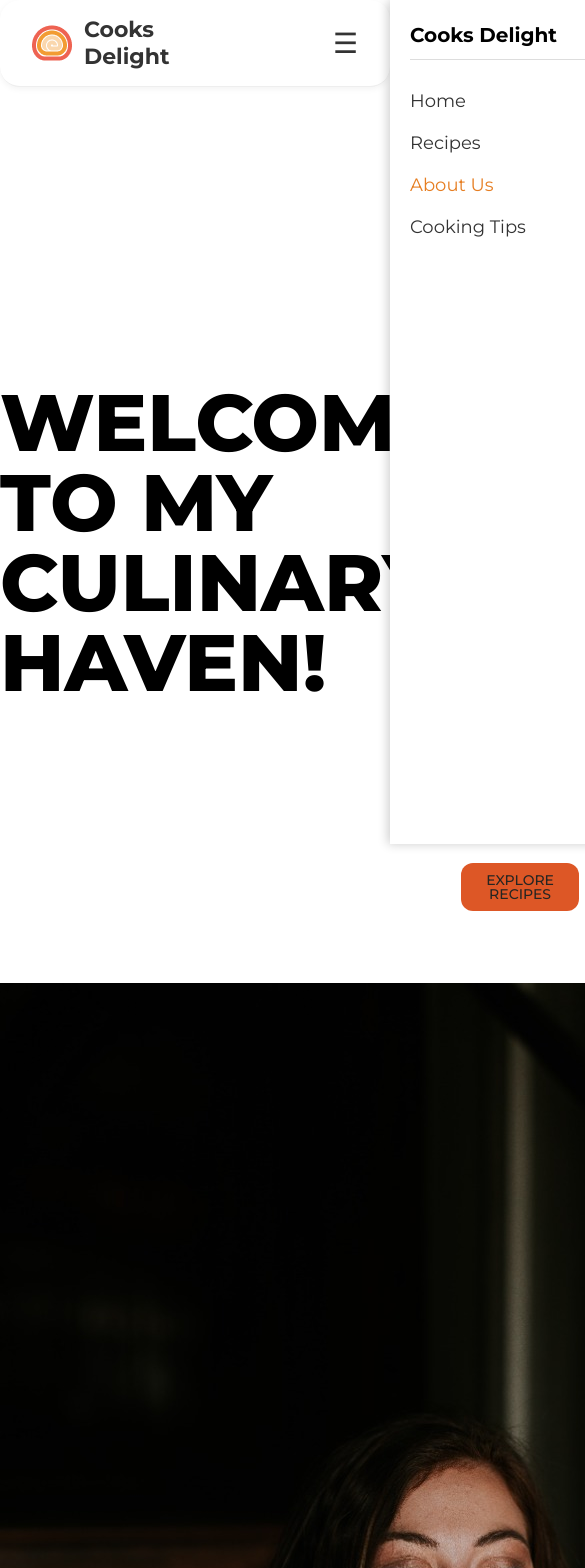
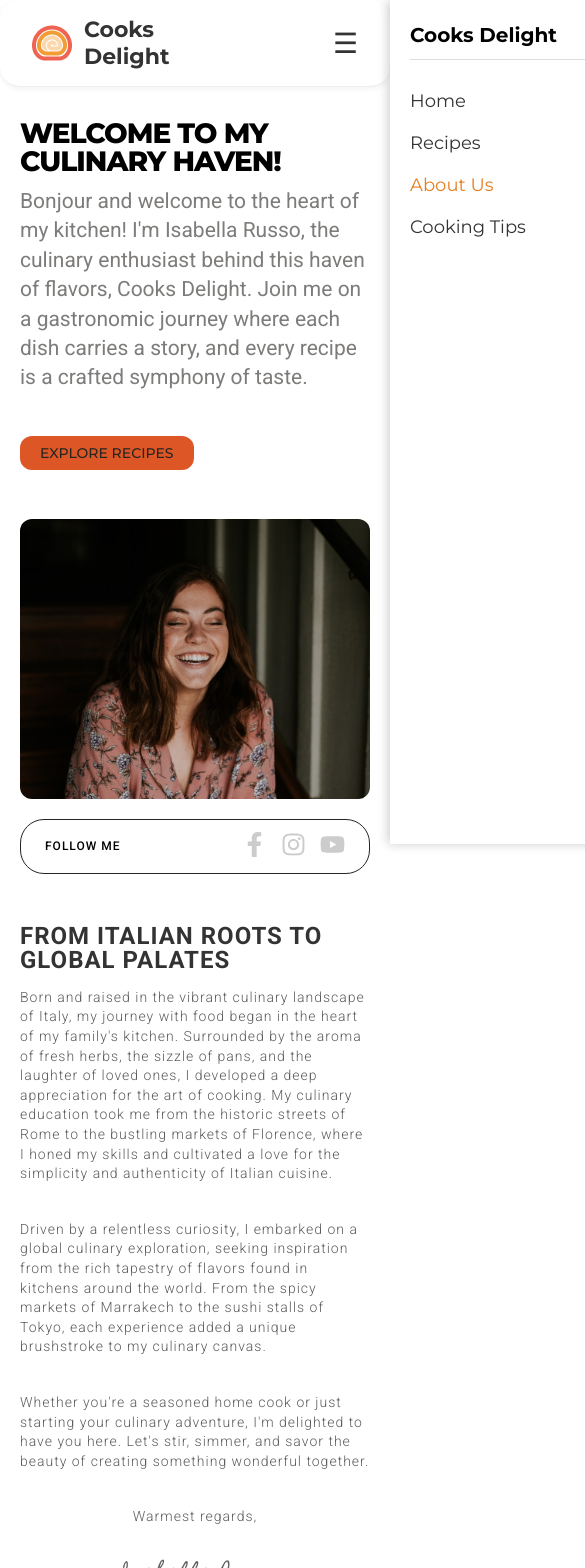
Before and after one commit to Narekharutyunyan020/Recepes, a React (Vite) app: page /about in a window 390 px wide. Shown: the top 1568 px of the page, 585 px wide, since content can reach past the window. Built offline with nearby package versions, Linux system fonts and the light colour scheme; no server answers.

Commit message:
added about

```diff
--- a/index.html
+++ b/index.html
@@ -15,9 +15,13 @@
     <link
       href="https://fonts.googleapis.com/css2?family=Montserrat:ital,wght@0,100..900;1,100..900&display=swap"
       rel="stylesheet"
-    />
+    /><link rel="preconnect" href="https://fonts.googleapis.com">
+<link rel="preconnect" href="https://fonts.gstatic.com" crossorigin>
+<link href="https://fonts.googleapis.com/css2?family=Homemade+Apple&family=Montserrat:ital,wght@0,100..900;1,100..900&display=swap" rel="stylesheet">
     <meta name="viewport" content="width=device-width, initial-scale=1.0, maximum-scale=1.0, user-scalable=no" />
-
+<link rel="preconnect" href="https://fonts.googleapis.com">
+<link rel="preconnect" href="https://fonts.gstatic.com" crossorigin>
+<link href="https://fonts.googleapis.com/css2?family=Homemade+Apple&family=Montserrat:ital,wght@0,100..900;1,100..900&family=Roboto:ital,wght@0,100..900;1,100..900&display=swap" rel="stylesheet">
     <title>Recipes</title>
   </head>
 
--- a/src/pages/AboutUs/AboutUs.jsx
+++ b/src/pages/AboutUs/AboutUs.jsx
@@ -1,6 +1,7 @@
 import s from "./AboutUs.module.scss"
 import RecipeSlider from '../../components/RecipeSlider/RecipeSlider'
 import { getRecipeById, getRecipes } from '../../services/recipes'
+import { FaFacebookF, FaInstagram, FaYoutube, } from 'react-icons/fa';
 import { useEffect, useState } from "react";
 const AboutUs = () => {
 
@@ -16,34 +17,37 @@ const AboutUs = () => {
   }, [])
   return (
     <div>
-      <section className={s.hero}>
+      <section className={`container ${s.hero}`}>
         <h2>Welcome to my Culinary Haven!</h2>
         <div className={s.frame}>
           <p>Bonjour and welcome to the heart of my kitchen! I'm Isabella Russo, the culinary enthusiast behind this haven of flavors, Cooks Delight. Join me on a gastronomic journey where each dish carries a story, and every recipe is a crafted symphony of taste.</p>
           <button>explore recipes</button>
         </div>
       </section>
-      <section className={s.about} >
+      <section className={`container ${s.about}`} >
         <div className={s.biography}>
           <img src="/about/e637b4d0d93b838c110e630a7879786b359769e0.jpg" alt="" />
-          <div>
+          <div className={s.follow}>
             <span>Follow me</span>
-            <a href="insta.com"></a>
-            <a href=""></a>
-            <a href=""></a>
+            <div className={s.rightSection}>
+              <a><FaFacebookF className={s.icon} /></a>
+              <a><FaInstagram className={s.icon} /></a>
+              <a><FaYoutube className={s.icon} /></a>
+            </div>
           </div>
         </div>
         <div className={s.text}>
+          <h4>From Italian Roots to Global Palates</h4>
           <p className={s.desc}>Born and raised in the vibrant culinary landscape of Italy, my journey with food began in the heart of my family's kitchen. Surrounded by the aroma of fresh herbs, the sizzle of pans, and the laughter of loved ones, I developed a deep appreciation for the art of cooking. My culinary education took me from the historic streets of Rome to the bustling markets of Florence, where I honed my skills and cultivated a love for the simplicity and authenticity of Italian cuisine.</p>
           <p className={s.desc}>Driven by a relentless curiosity, I embarked on a global culinary exploration, seeking inspiration from the rich tapestry of flavors found in kitchens around the world. From the spicy markets of Marrakech to the sushi stalls of Tokyo, each experience added a unique brushstroke to my culinary canvas.</p>
           <p className={s.desc}>Whether you're a seasoned home cook or just starting your culinary adventure, I'm delighted to have you here. Let's stir, simmer, and savor the beauty of creating something wonderful together.</p>
           <p className={s.desc}>Warmest regards,</p>
-          <p className={s.desc}>Isabella Russo</p>
+          <p className={`${s.desc} ${s.font}`}>Isabella Russo</p>
         </div>
       </section>
-      <section className={s.gallery}>
+      <section className={`container ${s.gallery}`}>
         <img src="/about/8b1ca59f97af81179fc1881240c547762aa785b4.jpg" alt="" />
-        <img src="/about/public/0051dcbad02043563d2c37d8656ad2b79e3c54ce.jpg" alt="" />
+        <img src="/about/0051dcbad02043563d2c37d8656ad2b79e3c54ce.jpg" alt="" />
         <img src="/about/81d3d5e650af87e273c220b47ebf6c5ba1b27b5a.jpg" alt="" />
         <img src="/about/425d8e385ad3cab322bb29ab2afd37ad7fdc90cb.jpg" alt="" />
         <img src="/about/830f4160c70ce269cc5300c93d42e19efec33c0d.jpg" alt="" />
@@ -51,7 +55,9 @@ const AboutUs = () => {
         <img src="/about/cea8419e2bb87145272787ba4b5713c250140641.jpg" alt="" />
         <img src="/about/de6fa5de811fba45db71b99bc7c245f8ba7af02c.jpg" alt="" />
       </section>
+      <div className="container">
       <RecipeSlider recipes={recipes} />
+      </div>
     </div>
   )
 }
--- a/src/pages/AboutUs/AboutUs.module.scss
+++ b/src/pages/AboutUs/AboutUs.module.scss
@@ -11,9 +11,9 @@
         font-weight: 800;
         font-size: 80px;
         line-height: 100%;
-        letter-spacing: -1%;
+        letter-spacing: -1px;
         text-transform: uppercase;
-
+        width: 100%;
     }
 
     .frame {
@@ -21,6 +21,7 @@
         flex-direction: column;
         align-items: flex-start;
         gap: 40px;
+        width: 90%;
 
         p {
             font-family: Roboto;
@@ -54,3 +55,217 @@
 
     }
 }
+
+.about {
+    display: flex;
+    // align-items: center;
+    justify-content: space-between;
+    gap: 50px;
+
+    .biography {
+        width: 100%;
+        display: flex;
+        flex-direction: column;
+        gap: 20px;
+
+        img {
+            width: 100%;
+            height: 480px;
+            object-fit: cover;
+            border-radius: 12px;
+        }
+
+        .follow {
+            border: 1px solid #262522;
+            display: flex;
+            align-items: center;
+            justify-content: space-between;
+            padding: 12px 24px;
+            border-radius: 24px;
+
+            &:hover {
+                background-color: #ff6347;
+                color: white;
+                border: 1px solid #ff6347;
+            }
+
+            span {
+                font-family: Roboto;
+                font-weight: 500;
+                font-size: 12px;
+                line-height: 120%;
+                letter-spacing: 1px;
+                text-transform: uppercase;
+            }
+        }
+    }
+
+    .rightSection {
+        display: flex;
+        gap: 14px;
+
+        a {
+            .icon {
+                font-size: 25px;
+                color: #ccc;
+                cursor: pointer;
+                transition: 0.3s;
+
+                &:hover {
+                    color: #262522;
+                }
+            }
+        }
+    }
+
+    .text {
+        width: 100%;
+        display: flex;
+        flex-direction: column;
+        gap: 16px;
+
+        h4 {
+            font-family: Roboto;
+            font-weight: 700;
+            font-size: 40px;
+            line-height: 100%;
+            letter-spacing: 1px;
+            text-transform: uppercase;
+            color: #333;
+        }
+
+        .desc {
+            font-family: Roboto;
+            font-weight: 300;
+            font-size: 16px;
+            line-height: 140%;
+            letter-spacing: 1px;
+            color: #333333CC
+        }
+
+        .font {
+            font-family: Homemade Apple;
+            font-weight: 400;
+            font-size: 21px;
+            line-height: 120%;
+            letter-spacing: 1px;
+
+        }
+    }
+}
+
+.gallery {
+    margin-top: 64px;
+    width: 100%;
+    display: grid;
+    grid-template-columns: repeat(4, 1fr);
+    gap: 16px;
+
+    img {
+        border-radius: 24px;
+        width: 100%;
+        height: 240px;
+        object-fit: cover;
+        transition: 0.3s;
+
+        &:hover {
+            transform: scale(1.08);
+            filter: brightness(0.8);
+            cursor: pointer;
+        }
+    }
+}
+
+// Below 960px
+@media (max-width: 960px) {
+  .hero {
+    flex-direction: column;
+    align-items: flex-start;
+
+    h2 {
+      font-size: 60px;
+    }
+
+    .frame {
+      width: 100%;
+    }
+  }
+
+  .about {
+    flex-direction: column;
+
+    .text h4 {
+      font-size: 32px;
+    }
+
+    .biography img {
+      height: 360px;
+    }
+
+    .gallery {
+      grid-template-columns: repeat(3, 1fr);
+    }
+  }
+}
+
+// Below 760px
+@media (max-width: 760px) {
+  .hero h2 {
+    font-size: 48px;
+  }
+
+  .about .text h4 {
+    font-size: 28px;
+  }
+
+  .gallery {
+    grid-template-columns: repeat(2, 1fr);
+  }
+}
+
+// Below 550px
+@media (max-width: 550px) {
+  .hero h2 {
+    font-size: 36px;
+  }
+
+  .frame p {
+    font-size: 18px;
+  }
+
+  .about .text h4 {
+    font-size: 24px;
+  }
+
+  .gallery {
+    grid-template-columns: 1fr;
+  }
+}
+
+// Below 450px
+@media (max-width: 450px) {
+  .hero {
+    margin-top: 32px;
+    margin-bottom: 32px;
+  }
+
+  .hero h2 {
+    font-size: 28px;
+  }
+
+  .frame p {
+    font-size: 16px;
+  }
+
+  .about .text .desc {
+    font-size: 14px;
+  }
+
+  .about .text .font {
+    font-size: 18px;
+  }
+
+  .about .biography img {
+    height: 280px;
+  }
+}
```
